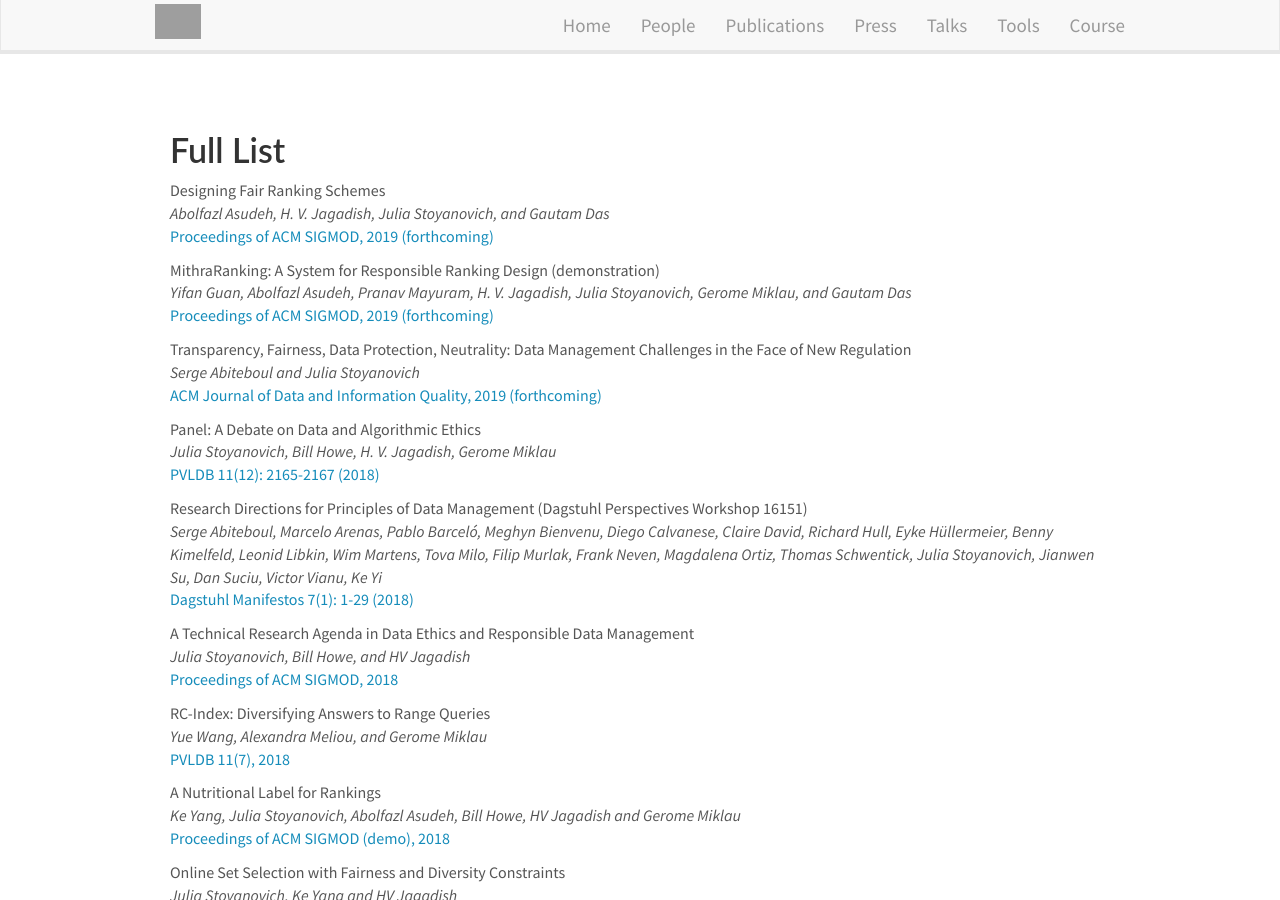
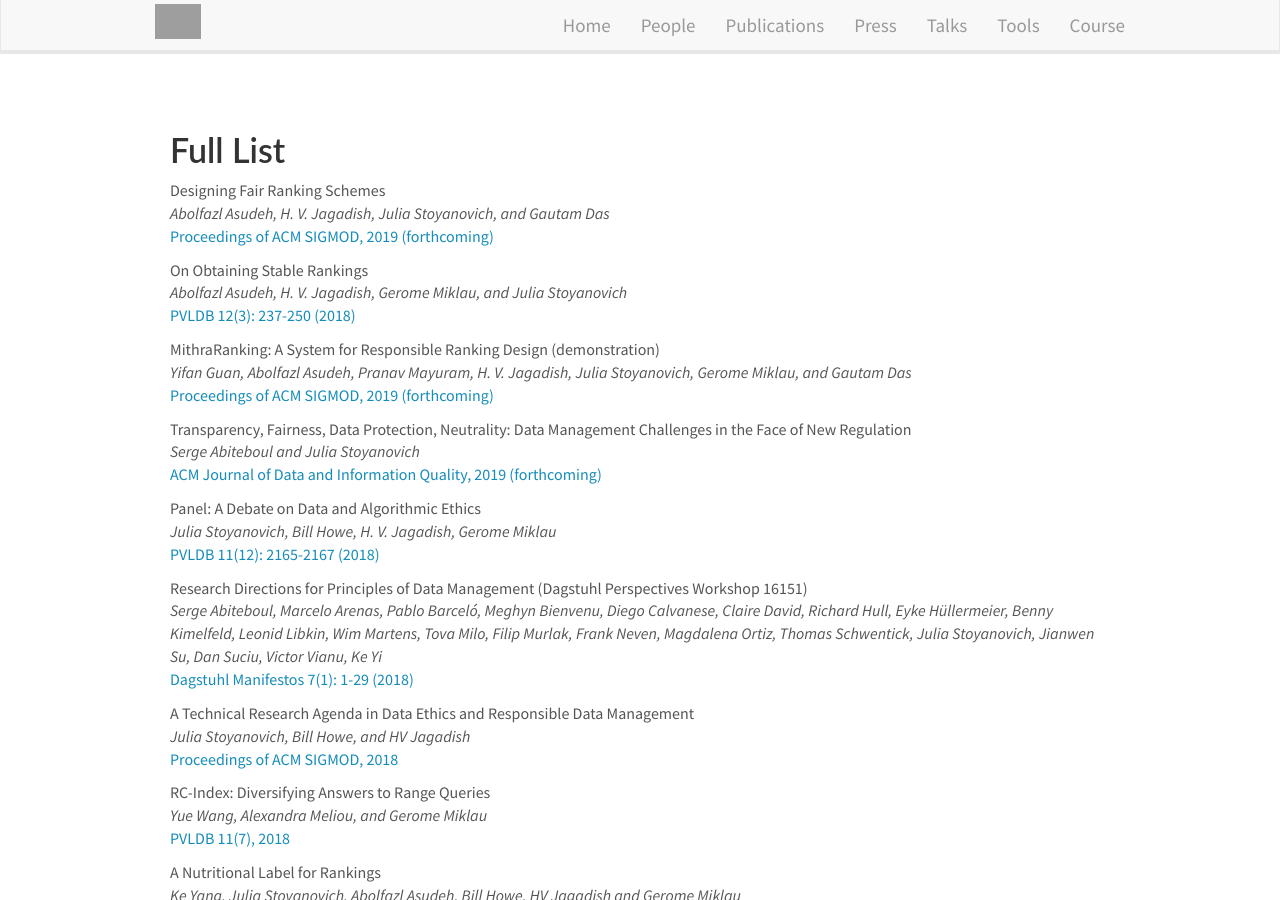
Before and after one commit to DataResponsibly/DataResponsibly.github.io, a Jekyll site: the page built from _pages/publications.md, in a window 1280 px wide and 900 px high, scrolled down 927 px. Built offline with Jekyll 4.4.1, drawn with Linux system fonts in a browser that asks for light colours; nearby versions of some CDN libraries; grey boxes are pictures that could not be loaded.

Commit message:
Update publications.yml

```diff
--- a/_data/publications.yml
+++ b/_data/publications.yml
@@ -3,6 +3,12 @@
   link:
     url: https://arxiv.org/pdf/1712.09752.pdf
     display:  "Proceedings of ACM SIGMOD, 2019 (forthcoming)"
+
+- title: "On Obtaining Stable Rankings"
+  authors: Abolfazl Asudeh, H. V. Jagadish, Gerome Miklau, and Julia Stoyanovich
+  link:
+    url: http://www.vldb.org/pvldb/vol12/p237-asudeh.pdf
+    display:  "PVLDB 12(3): 237-250 (2018)"
 
 - title: "MithraRanking: A System for Responsible Ranking Design (demonstration)"
   authors: Yifan Guan, Abolfazl Asudeh, Pranav Mayuram, H. V. Jagadish, Julia Stoyanovich, Gerome Miklau, and Gautam Das
```
